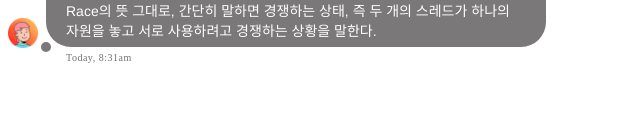
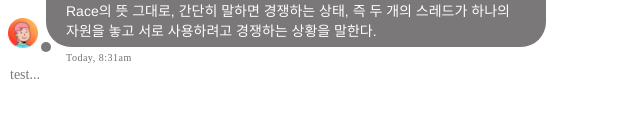
Before and after one commit to COSE451-2023-2-Team2/whisper-client, a Next.js app: page /chat in a window 1280 px wide. Shown: the part 163-300 px from the top of the page, without its empty margins (0-640 px from the left). Built offline with nearby package versions, Linux system fonts and the light colour scheme.

Commit message:
feat: add InputChat

```diff
--- /dev/null
+++ b/src/components/atoms/input/InputChat/index.module.scss
@@ -0,0 +1,32 @@
+.input_chat {
+  input {
+    border: none;
+    background-color: #ffffff00;
+    width: 100%;
+    box-sizing: border-box;
+    transition: color 0.3s; // 플레이스홀더 색상 변화를 위한 트랜지션 추가
+
+    &:focus {
+      outline: none;
+    }
+
+    &::placeholder {
+      color: var(--Whisper-Gray, #7a7878);
+      font-family: Pretendard;
+      font-size: 14px;
+      font-style: normal;
+      font-weight: 300;
+      line-height: normal;
+      position: absolute;
+      transition: transform 0.4s ease, opacity 0.4s ease;
+      transform-origin: left;
+    }
+  }
+
+  &.focused {
+    input::placeholder {
+      transform: translateX(100%); // 이동할 거리 조절
+      opacity: 0; // 투명도를 0으로 조절
+    }
+  }
+}
--- /dev/null
+++ b/src/components/atoms/input/InputChat/index.tsx
@@ -0,0 +1,27 @@
+import s from "./index.module.scss";
+import { InputChatProps } from "./index.d";
+import { useState } from "react";
+
+export default function InputChat(props: InputChatProps) {
+  const [isFocused, setIsFocused] = useState(false);
+
+  const handleFocus = () => {
+    setIsFocused(true);
+  };
+
+  const handleBlur = () => {
+    setIsFocused(false);
+  };
+
+  return (
+    <div className={`${s.input_chat} ${isFocused ? s.focused : ""}`}>
+      <input
+        value={props.value}
+        placeholder={props.placeholder}
+        onChange={props.onChange}
+        onFocus={handleFocus}
+        onBlur={handleBlur}
+      ></input>
+    </div>
+  );
+}
--- a/src/pages/chat/index.tsx
+++ b/src/pages/chat/index.tsx
@@ -1,5 +1,6 @@
 import ChatElement from "@/components/atoms/chat/ChatElement";
 import ChatTime from "@/components/atoms/chat/ChatTime";
+import InputChat from "@/components/atoms/input/InputChat";
 import ChatMessage from "@/components/molecules/chat/ChatMessage";
 
 export default function Chat() {
@@ -21,6 +22,7 @@ export default function Chat() {
   return (
     <div>
       <ChatMessage isMine={false} userName="pengtoshi" messages={messages}></ChatMessage>
+      <InputChat placeholder="test..."></InputChat>
     </div>
   );
 }
```
Also changed, not shown: src/components/atoms/input/InputChat/index.d.ts (added, +7 -0 lines).
